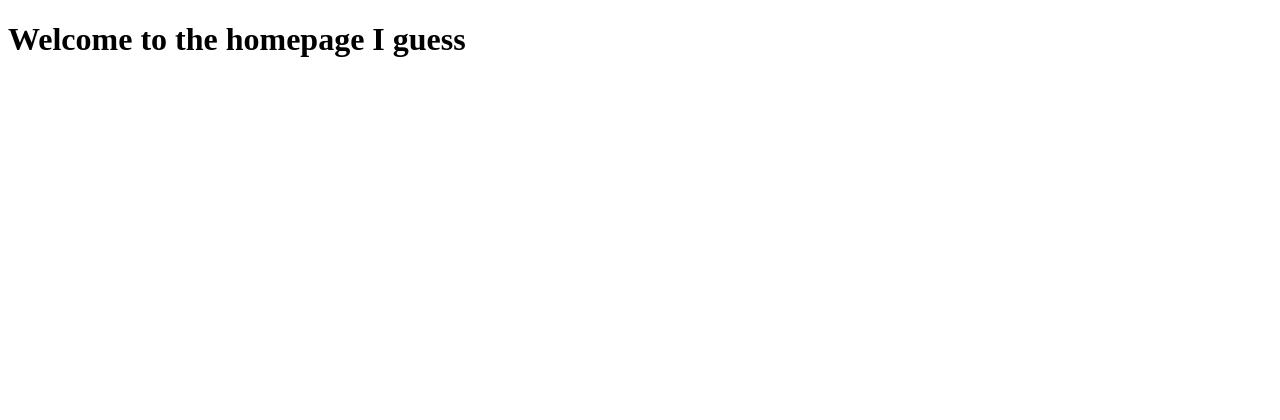
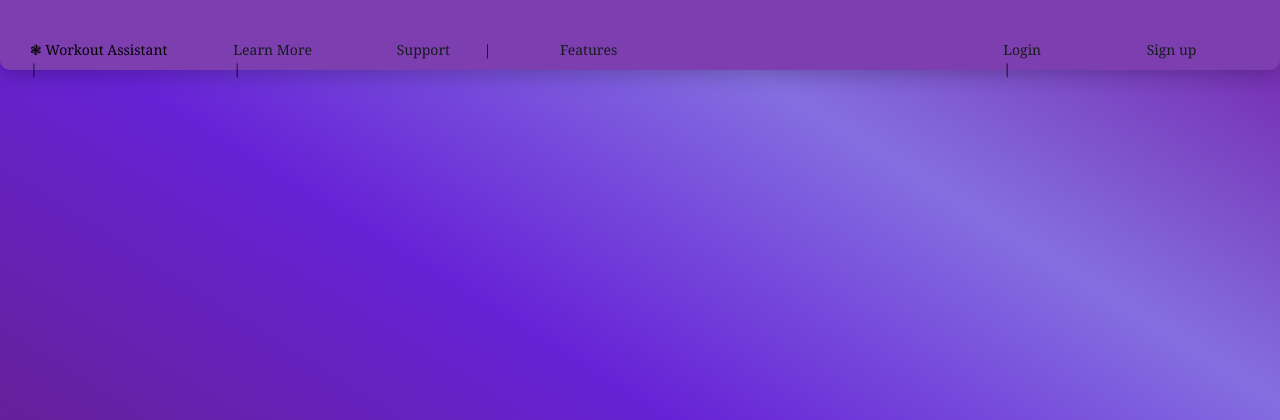
Before and after one commit to Codrul-si-Petro/Gym-Assistant, a Django app: page / in a window 1280 px wide. Shown: the top 420 px of the page. Run offline with Django 5.2, Linux system fonts and the light colour scheme.

Commit message:
New Homepage

```diff
--- a/frontend/templates/homepage.html
+++ b/frontend/templates/homepage.html
@@ -3,9 +3,20 @@
 <head>
   <meta charset="UTF-8">
   <meta name="viewport" content="width=device-width, initial-scale=1.0">
-  <title>Gym Assistant Home</title>
+  <title>Home</title>
+  <link href="dist/styles.css" rel="stylesheet" />
+   <link href="style.css" rel="stylesheet" />
 </head>
 <body>
-  <h1> Welcome to the homepage I guess</h1>
+<nav class="container">
+
+  <a href="#workout" id="item1">&#10051; Workout Assistant</a>
+  <a href="learn" id="item2">Learn More</a>
+  <a href="#support" id="item3">Support</a>
+  <a href="feature" id="item4">Features</a>
+  <a href="login" id="item5">Login</a>
+   <a href="signup" id="item6">Sign up</a>
+
+</nav>
 </body>
 </html>
--- a/frontend/style.css
+++ b/frontend/templates/style.css
@@ -3,25 +3,29 @@ body {
     max-width: 100%;
     height: 100%;
     margin: 0;
-    background: linear-gradient(to top right, #5c2669, #462c9c, #472cc0, #9582e7, #822dbb);
+    background: linear-gradient(to top right, #69247a, #65219c, #6722d6, #846fe0, #7423aa);
     background-attachment: fixed;
 }
 
 .container {
     display: flex;
     box-shadow: 0 6px 20px rgba(0,0,0,0.20);
-    background-color: #7119a3;
+    background-color: #7d3faf;
     height: 70px;
+    border-bottom-right-radius: 10px;
+    border-bottom-left-radius: 10px;
 }
 
 .container a {
      flex-wrap: wrap;
      gap: 10px;
-     padding-bottom: 40px;
-     padding-top: 40px;
+     margin-top: 40px;
+     margin-bottom: 40px;
+     padding: auto;
      font-family: Georgia, serif;
      color: black;
      text-align: left;
+     text-decoration: none;
      font-size: 14px;
 }
 
@@ -46,13 +50,43 @@ body {
 
 #item5{
     flex: 1 1 100px;
-      margin-left: 60px;
+      margin-left: 40px;
     padding-left: 90px;
     padding-right: 0px;
     color: rgb(20, 27, 27)
 }
 #item6{
-    flex: 1 1 100px;
+    flex: 1 1 90px;
      color: rgb(20, 27, 27)
 
 }
+
+/* style for bars */
+
+nav a::after {
+  content: "      |";        /* the bar */
+  margin: 0 30px;
+  color: #0a0a0a;
+}
+
+nav a:last-child::after {
+  content: "";
+}
+
+#item4::after{
+    content: "";
+}
+
+#item5::after{
+     content: "      |";        /* the bar */
+  margin: 0 50px;
+  color: #0a0a0a;
+}
+
+/* style for links */
+
+.container a:hover{
+   font-size: 13px;
+   text-shadow: 3px 3px 4px rgba(0,0,0,0.20) ;
+   background-color: #bbbabe;
+}
```
Also changed, not shown: frontend/templates/login.html (deleted, +0 -21 lines), frontend/templates/src/style.css (added).
